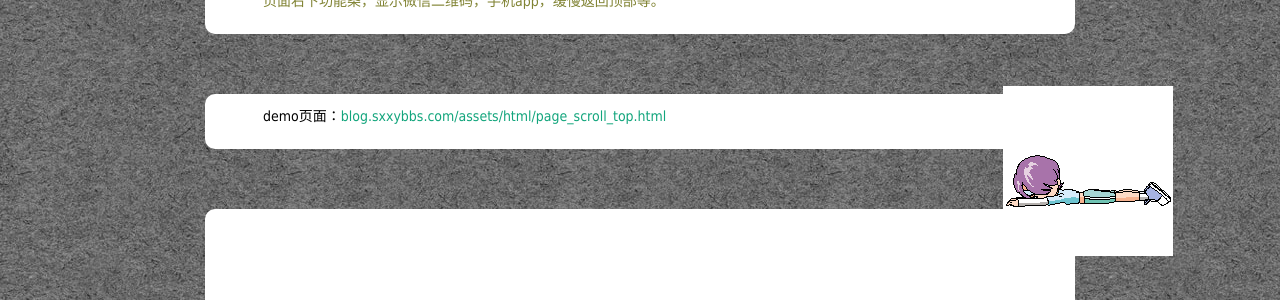
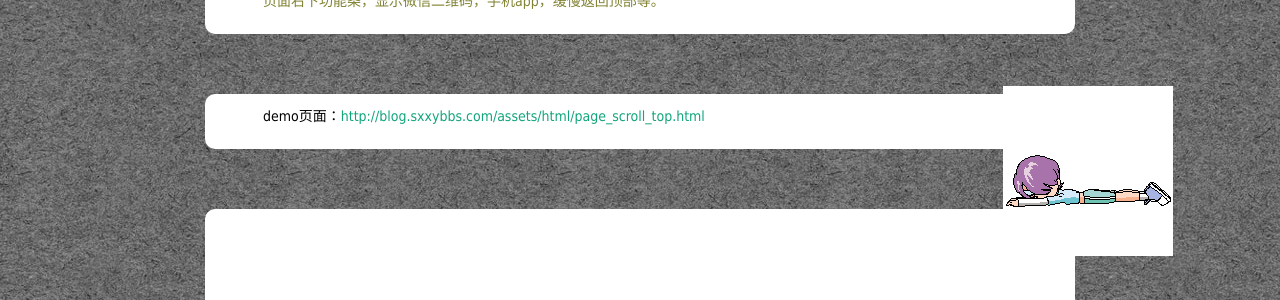
Before and after one commit to sxxybbs/sxxybbs.github.com, a Jekyll site: the page built from _posts/2014-01-27-page_scroll_top.md, in a window 1280 px wide. Shown: the part 192-492 px from the top of the page. Built offline with Jekyll 4.4.1, drawn with Linux system fonts in a browser that asks for light colours; nearby versions of some CDN libraries; library files that are not in the unit come from our copies; Markdown is read by kramdown in place of the engine named in the settings; comment, search, counter and statistics services are not loaded; some of the changed lines change nothing that is shown.

Commit message:
page_scroll_top

```diff
--- a/_posts/2014-01-27-page_scroll_top.md
+++ b/_posts/2014-01-27-page_scroll_top.md
@@ -7,4 +7,4 @@
 description: 页面右下功能条，显示微信二维码，手机app，缓慢返回顶部等。
 ---
 
-<p>demo页面：<a href='blog.sxxybbs.com/assets/html/page_scroll_top.html' target='_blank'>blog.sxxybbs.com/assets/html/page_scroll_top.html</a></p>
+<p>demo页面：<a href='/assets/html/page_scroll_top.html' target='_blank'>http://blog.sxxybbs.com/assets/html/page_scroll_top.html</a></p>
```
